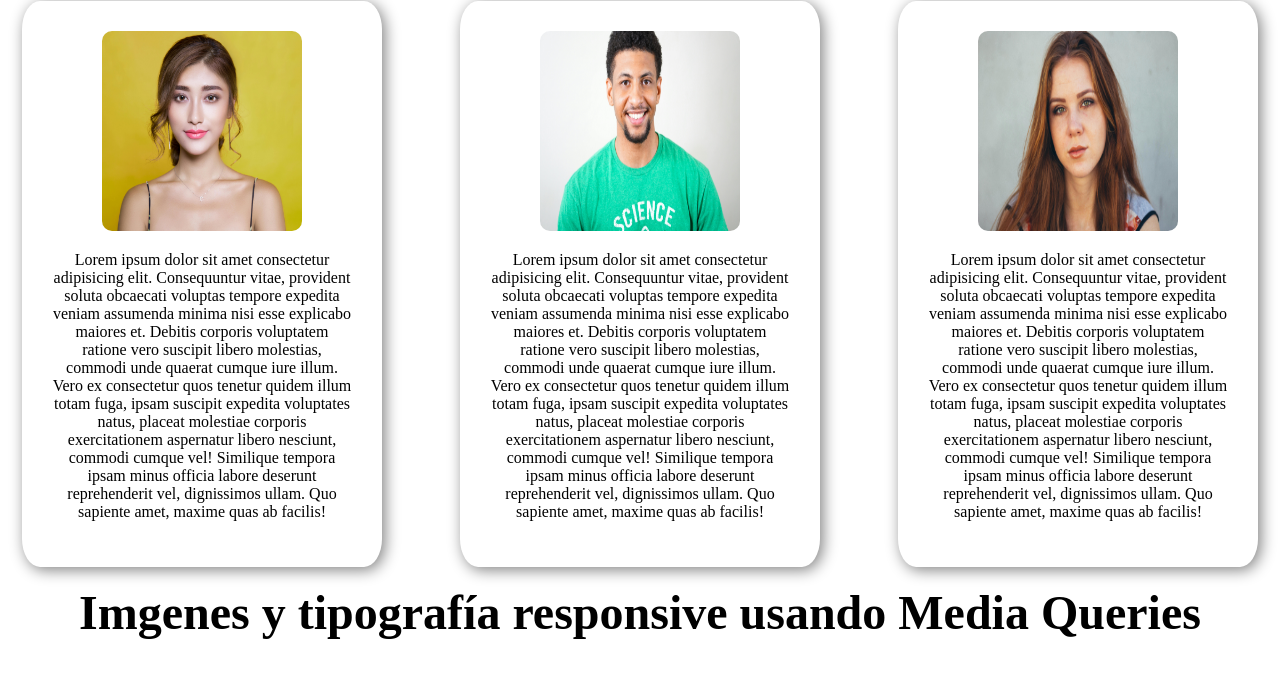
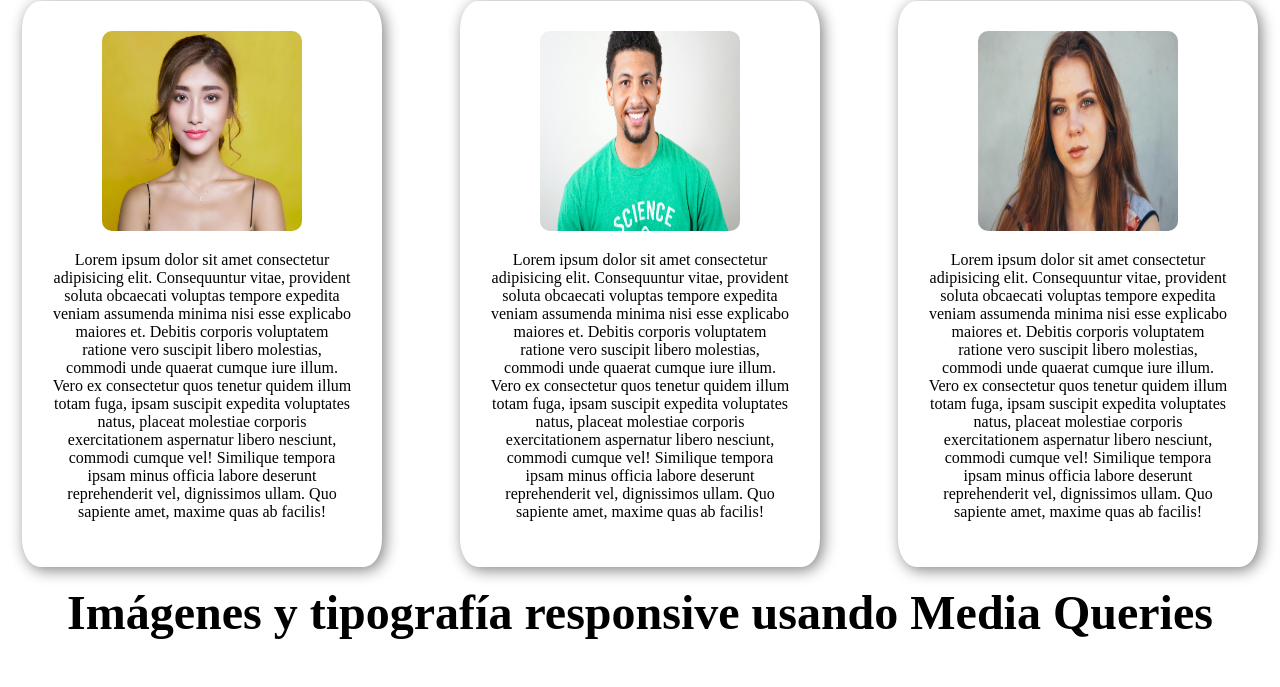
Before and after one commit to rmifcd0110/responsive, a plain HTML site: page index.html in a window 1280 px wide. Shown: the part 684-1371 px from the top of the page. Drawn offline with Linux system fonts and the light colour scheme.

Commit message:
actualización

```diff
--- a/index.html
+++ b/index.html
@@ -59,7 +59,7 @@
         </div>
     </div>
     <br>
-    <h1>Imgenes y tipografía responsive usando Media Queries</h1>
+    <h1>Imágenes y tipografía responsive usando Media Queries</h1>
     <img src="./pexels-bru-no-1461027.jpg" alt="imagen paisaje" class="imgg">
     <p>Lorem ipsum, dolor sit amet consectetur adipisicing elit. Molestiae reiciendis corporis perferendis nulla quaerat ratione quidem numquam voluptas facere iusto et dolorem ducimus, qui, explicabo iste sit quasi? Perferendis, velit laborum dignissimos consequuntur, quaerat excepturi aliquid sequi dolorem itaque quia ipsum commodi ab suscipit quo doloremque doloribus obcaecati laudantium recusandae voluptatem hic non optio. Mollitia ullam, aliquam autem aperiam odio dolore similique, veritatis rerum ipsa dicta doloribus voluptate. Ipsa temporibus nobis minus aliquam sunt, explicabo ducimus ex quas dolorum aperiam!</p>
 </body>
```
